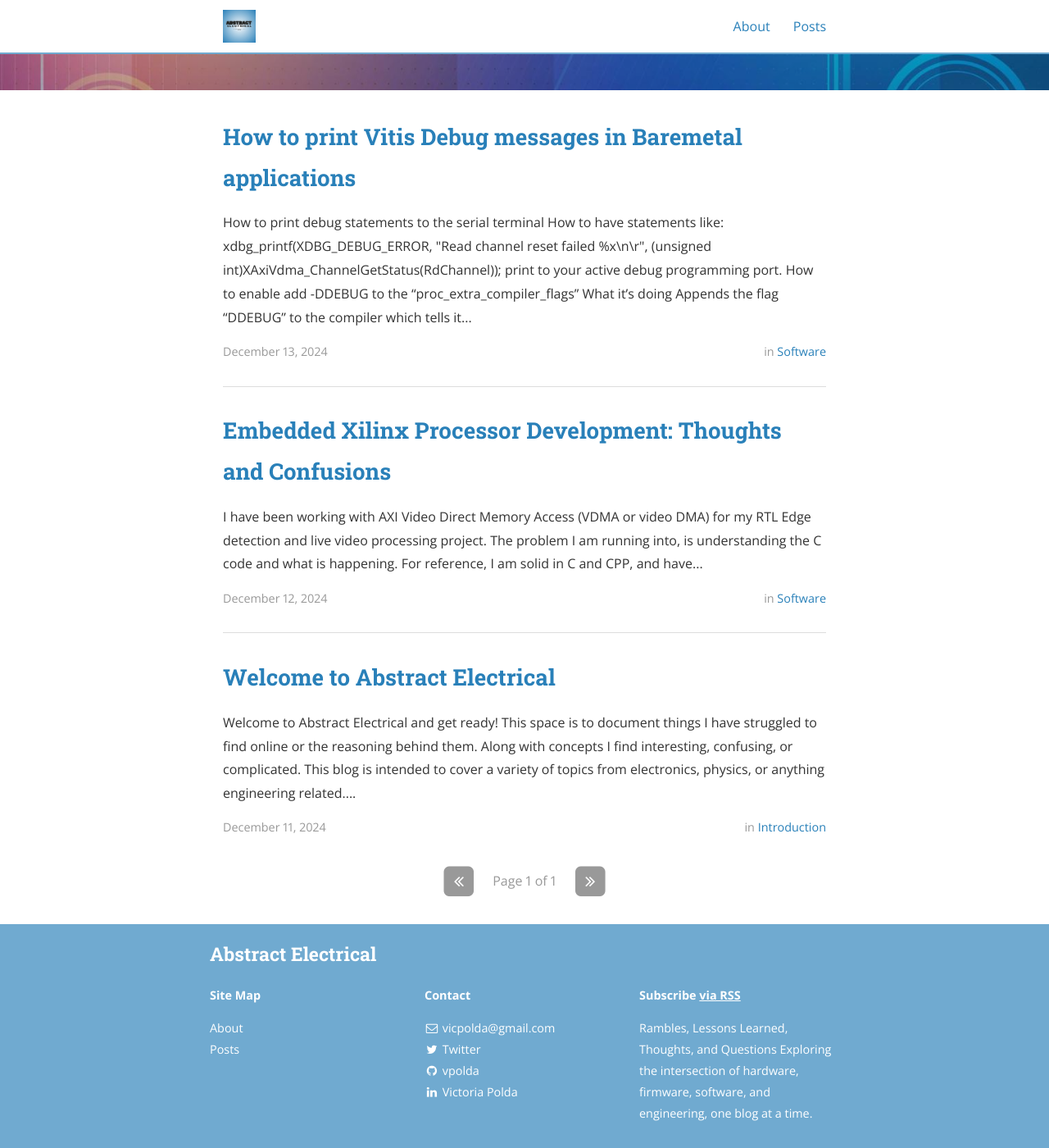
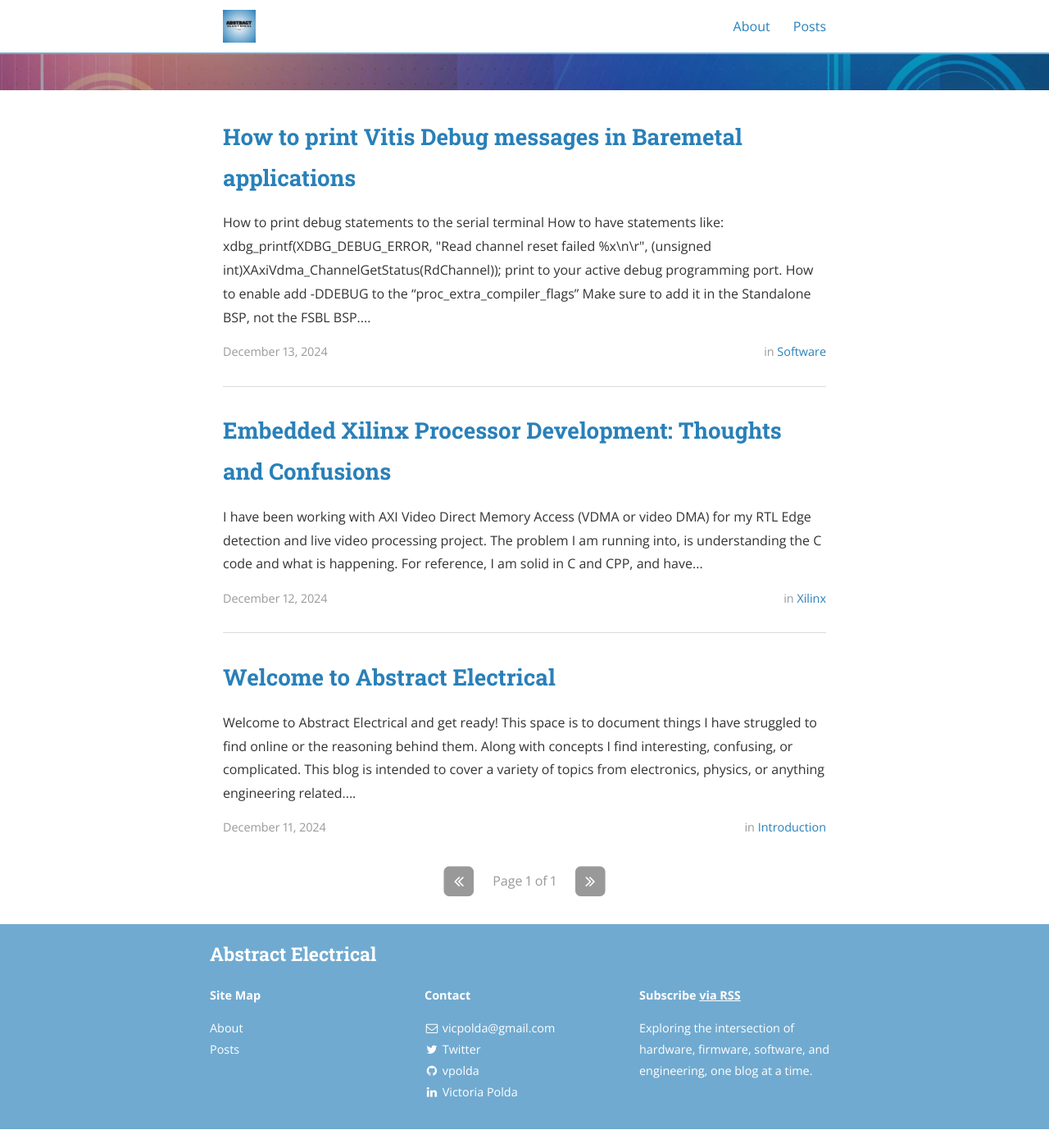
Before and after one commit to vpolda/Engineering-Blog, a Jekyll site: the page built from index.html, in a window 1280 px wide and 1400 px high, scrolled down 395 px. Shown: the whole window at 82% size. Built offline with Jekyll 4.4.1, drawn with Linux system fonts in a browser that asks for light colours; nearby versions of some CDN libraries; the list of posts is cut into pages by our own code; after the commit the page ends 1772 px from its top, so only the background shows below that.

Commit message:
changing how to debug based off issues

```diff
--- a/_config.yml
+++ b/_config.yml
@@ -14,7 +14,6 @@ subtitle: "Home page"
 email: vicpolda@gmail.com
 name: "Victoria Polda"
 description: >
-  Rambles, Lessons Learned, Thoughts, and Questions
   Exploring the intersection of hardware, firmware, software, and engineering, one blog at a time.
 # Base URL of site (i.e. /blog). It should always start with a slash,
 # and never end with a slash. Set it to a blank value if hosting at the
--- a/_posts/2024-12-12-Embedded-Xilinx-Processor-Development-thoughts-and-confusions.md
+++ b/_posts/2024-12-12-Embedded-Xilinx-Processor-Development-thoughts-and-confusions.md
@@ -3,7 +3,7 @@ layout: post
 title:  "Embedded Xilinx Processor Development: Thoughts and Confusions"
 date:   2024-12-12T11:00:00-05:00
 author: Victoria Polda
-categories: Software
+categories: Xilinx
 ---
 
 I have been working with AXI Video Direct Memory Access (VDMA or video DMA) for my RTL Edge detection and live video processing project. The problem I am running into, is understanding the C code and what is happening.
--- a/_posts/2024-12-13-How-to-print-Vitis-Debug-messages.md
+++ b/_posts/2024-12-13-How-to-print-Vitis-Debug-messages.md
@@ -16,6 +16,7 @@ print to your active debug programming port.
 add -DDEBUG to the "proc_extra_compiler_flags"
 ![where_to_add_DDEBUG_flag](/Engineering-Blog/assets/posts/2024-12-13-How-to-print-Vitis-Debug-messages/where_to_add_DDEBUG_flag.PNG)
 
+Make sure to add it in the Standalone BSP, not the FSBL BSP.
 
 ## What it's doing
 Appends the flag "DDEBUG" to the compiler which tells it to compile those relevant commands, like xdbg_printf, into assembly and then later binary machine code.
```
Also changed, not shown: assets/posts/2024-12-13-How-to-print-Vitis-Debug-messages/where_to_add_DDEBUG_flag.PNG.
